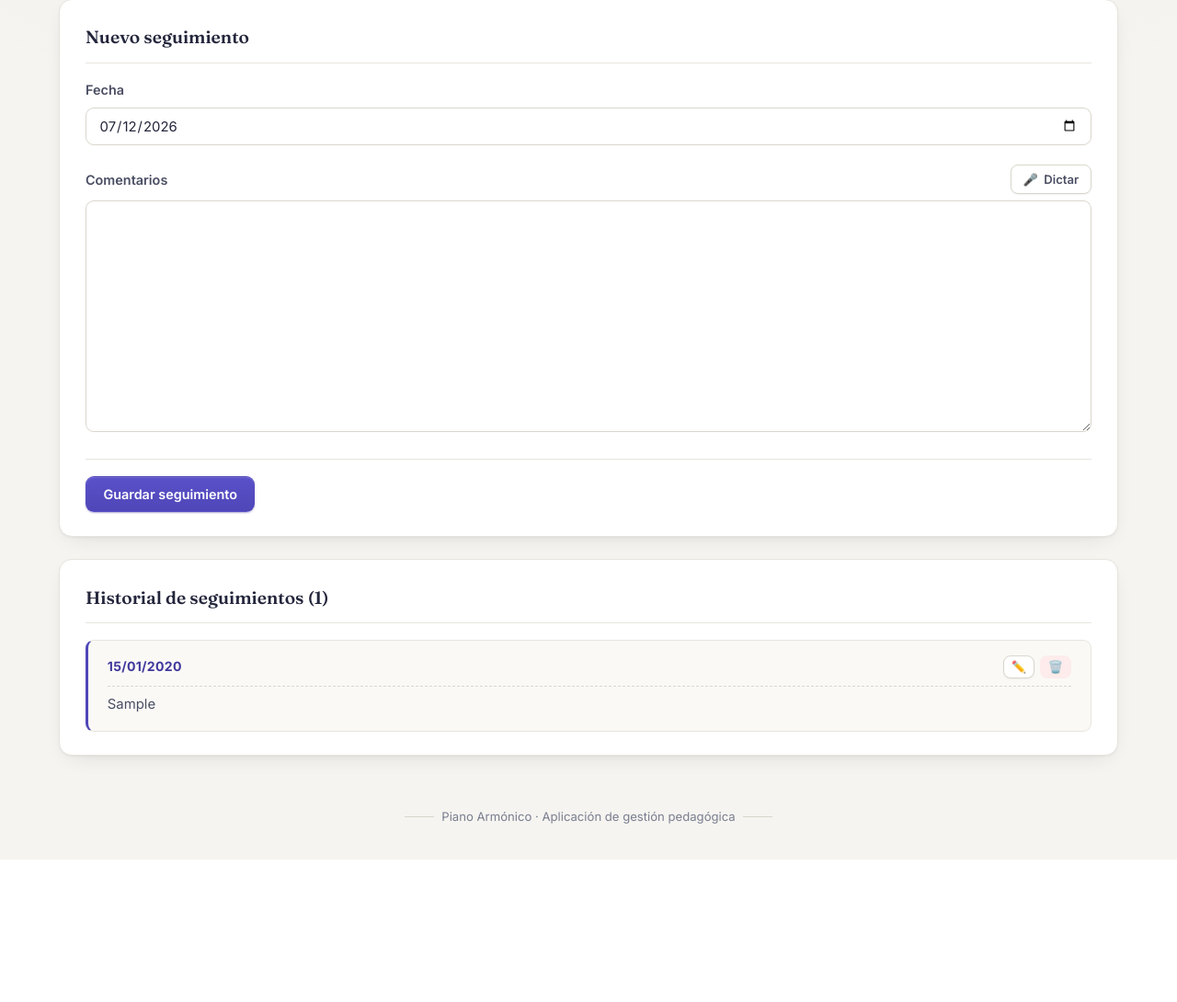
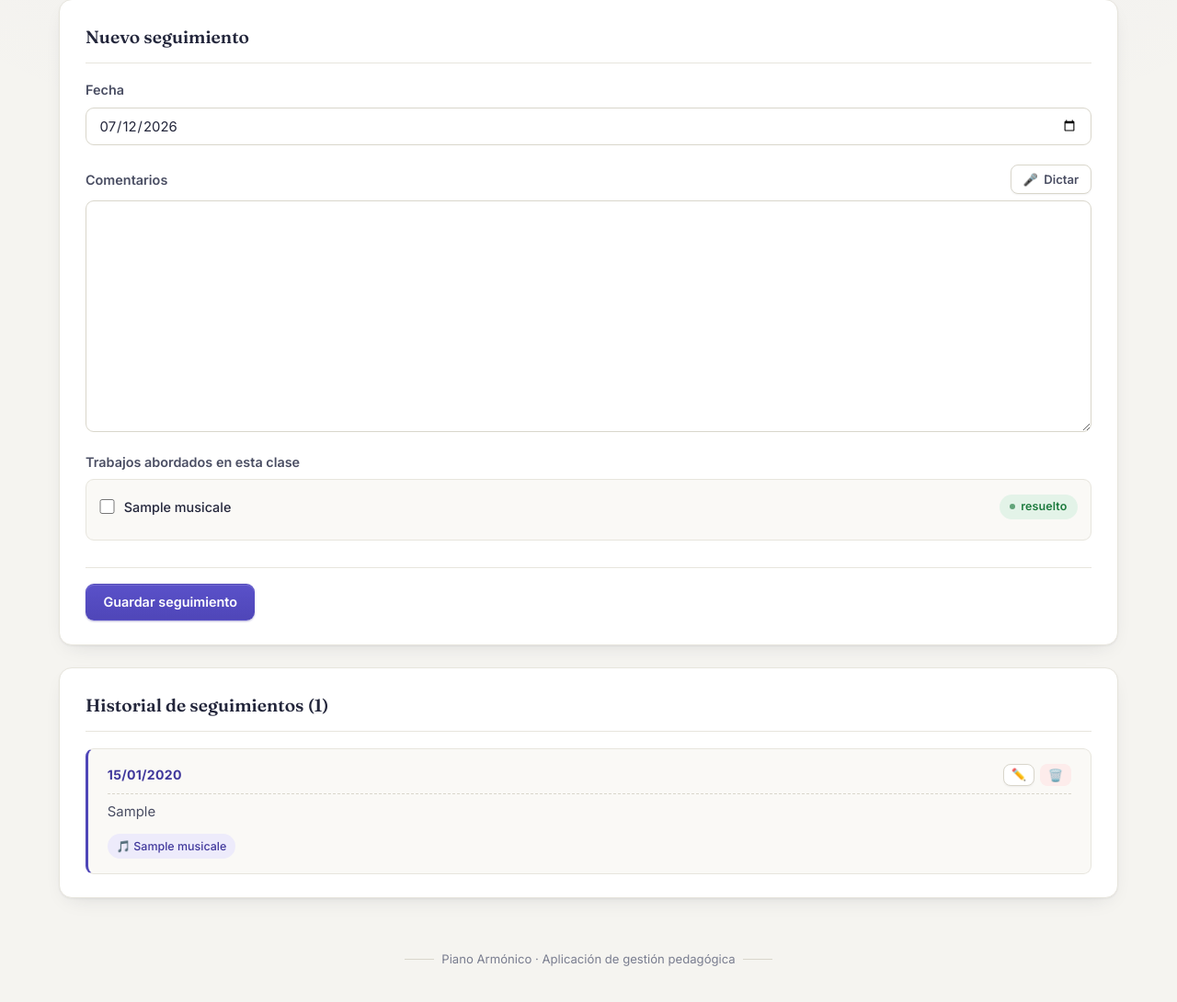
Before and after one commit to Pianowalker/Piano-Armonico---Pedagogic-Gestion, a Flask app: page /alumnos/1/seguimiento in a window 1280 px wide. Shown: the part 142-1232 px from the top of the page at 92% size. Before the commit the page ends 1077 px from the top, so only its background shows below. Run offline with Flask 3, Linux system fonts and the light colour scheme; tables that the repository leaves empty hold one stand-in row (values such as "Sample post").

Commit message:
Vincular seguimientos de clase con trabajos musicales
- Relacion muchos-a-muchos entre seguimientos y trabajos (tabla nueva,
  creada por db.create_all() sin migracion manual)
- Checkboxes de obras del alumno en el formulario de seguimiento
- Chips de obras abordadas en el historial de seguimientos
- Indicador "Trabajado en N clases" en cada trabajo del perfil
- Al guardar solo se enlazan obras que pertenecen al alumno

Co-Authored-By: Claude Opus 4.8 <noreply@anthropic.com>

```diff
--- a/app.py
+++ b/app.py
@@ -202,6 +202,21 @@ def perfil_alumno(id):
     )
 
 
+def trabajos_seleccionados(alumno):
+    """Devuelve los trabajos marcados en el form que pertenecen al alumno.
+    Filtrar por alumno evita que se enlace una obra ajena manipulando el form."""
+    ids = request.form.getlist('trabajos')
+    if not ids:
+        return []
+    ids_int = [int(i) for i in ids if i.isdigit()]
+    if not ids_int:
+        return []
+    return TrabajoMusical.query.filter(
+        TrabajoMusical.id.in_(ids_int),
+        TrabajoMusical.alumno_id == alumno.id,
+    ).all()
+
+
 @app.route('/alumnos/<int:id>/seguimiento', methods=['GET', 'POST'])
 def seguimiento_alumno(id):
     """Página de seguimiento clase a clase de un alumno"""
@@ -228,6 +243,7 @@ def seguimiento_alumno(id):
                 comentarios=comentarios,
                 alumno_id=alumno.id,
             )
+            seguimiento.trabajos = trabajos_seleccionados(alumno)
             db.session.add(seguimiento)
             db.session.commit()
             flash('Seguimiento guardado correctamente.', 'success')
@@ -240,10 +256,18 @@ def seguimiento_alumno(id):
         .all()
     )
 
+    trabajos = (
+        TrabajoMusical.query
+        .filter_by(alumno_id=alumno.id)
+        .order_by(TrabajoMusical.id.desc())
+        .all()
+    )
+
     return render_template(
         'seguimiento_alumno.html',
         alumno=alumno,
         seguimientos=seguimientos,
+        trabajos=trabajos,
         error=error,
         hoy=date.today().isoformat(),
     )
@@ -356,6 +380,7 @@ def editar_seguimiento(id):
                 except ValueError:
                     pass
             seguimiento.comentarios = comentarios
+            seguimiento.trabajos = trabajos_seleccionados(alumno)
             db.session.commit()
             flash('Seguimiento actualizado correctamente.', 'success')
             return redirect(url_for('seguimiento_alumno', id=alumno.id))
@@ -367,10 +392,18 @@ def editar_seguimiento(id):
         .all()
     )
 
+    trabajos = (
+        TrabajoMusical.query
+        .filter_by(alumno_id=alumno.id)
+        .order_by(TrabajoMusical.id.desc())
+        .all()
+    )
+
     return render_template(
         'seguimiento_alumno.html',
         alumno=alumno,
         seguimientos=seguimientos,
+        trabajos=trabajos,
         error=error,
         hoy=date.today().isoformat(),
         editando=seguimiento,
--- a/models.py
+++ b/models.py
@@ -8,6 +8,18 @@ from datetime import date
 from flask_sqlalchemy import SQLAlchemy
 
 db = SQLAlchemy()
+
+
+# Tabla de asociación muchos-a-muchos entre seguimientos y trabajos:
+# una clase puede trabajar varias obras y una obra aparece en varias clases.
+seguimiento_trabajo = db.Table(
+    'seguimiento_trabajo',
+    db.Column('seguimiento_id', db.Integer,
+              db.ForeignKey('seguimientos_clase.id'), primary_key=True),
+    db.Column('trabajo_id', db.Integer,
+              db.ForeignKey('trabajos_musicales.id'), primary_key=True),
+)
+
 
 class Alumno(db.Model):
     """Modelo de Alumno"""
@@ -72,5 +84,13 @@ class SeguimientoClase(db.Model):
     comentarios = db.Column(db.Text, nullable=False)
     alumno_id = db.Column(db.Integer, db.ForeignKey('alumnos.id'), nullable=False)
 
+    # Trabajos musicales abordados en esta clase (muchos-a-muchos).
+    trabajos = db.relationship(
+        'TrabajoMusical',
+        secondary=seguimiento_trabajo,
+        backref=db.backref('seguimientos', lazy='select'),
+        lazy='joined',
+    )
+
     def __repr__(self):
         return f'<SeguimientoClase {self.fecha} - Alumno {self.alumno_id}>'
--- a/static/style.css
+++ b/static/style.css
@@ -1112,6 +1112,65 @@ textarea::placeholder {
     font-size: 0.88rem;
 }
 
+.trabajo-clases {
+    margin-top: 0.6rem;
+    font-size: 0.82rem;
+    color: var(--muted);
+    font-weight: 500;
+}
+
+/* Checkboxes de trabajos en el formulario de seguimiento */
+.trabajos-check {
+    display: flex;
+    flex-direction: column;
+    gap: 0.4rem;
+    border: 1px solid var(--border);
+    border-radius: var(--radius-sm);
+    padding: 0.7rem 0.9rem;
+    background-color: var(--surface-2);
+}
+
+.trabajo-check {
+    display: flex;
+    align-items: center;
+    gap: 0.6rem;
+    cursor: pointer;
+    padding: 0.25rem 0;
+}
+
+.trabajo-check input {
+    width: 1.05rem;
+    height: 1.05rem;
+    flex-shrink: 0;
+    cursor: pointer;
+}
+
+.trabajo-check-titulo {
+    flex: 1;
+    font-weight: 500;
+    color: var(--ink);
+}
+
+/* Chips de trabajos abordados en el historial de seguimientos */
+.seguimiento-trabajos {
+    display: flex;
+    flex-wrap: wrap;
+    gap: 0.4rem;
+    margin-top: 0.7rem;
+}
+
+.chip-trabajo {
+    display: inline-flex;
+    align-items: center;
+    gap: 0.3rem;
+    padding: 0.2rem 0.6rem;
+    border-radius: 999px;
+    font-size: 0.78rem;
+    font-weight: 500;
+    background-color: var(--primary-soft);
+    color: var(--primary-dark);
+}
+
 /* ============================================================
    Seguimiento de clases
    ============================================================ */
--- a/templates/seguimiento_alumno.html
+++ b/templates/seguimiento_alumno.html
@@ -47,6 +47,24 @@
             <span id="dictado-estado" class="form-help dictado-estado" role="status" aria-live="polite"></span>
         </div>
 
+        {% if trabajos %}
+        <div class="form-group">
+            <label>Trabajos abordados en esta clase</label>
+            {% set marcados = request.form.getlist('trabajos') if request.form
+                              else (editando.trabajos | map(attribute='id') | map('string') | list if editando else []) %}
+            <div class="trabajos-check">
+                {% for t in trabajos %}
+                <label class="trabajo-check">
+                    <input type="checkbox" name="trabajos" value="{{ t.id }}"
+                           {% if t.id|string in marcados %}checked{% endif %}>
+                    <span class="trabajo-check-titulo">{{ t.titulo }}</span>
+                    <span class="badge {% if t.estado_estudio == 'resuelto' %}badge-success{% elif t.estado_estudio == 'en proceso' %}badge-warning{% else %}badge-info{% endif %}">{{ t.estado_estudio }}</span>
+                </label>
+                {% endfor %}
+            </div>
+        </div>
+        {% endif %}
+
         <div class="form-actions">
             <button type="submit" class="btn btn-primary">{% if editando %}Guardar cambios{% else %}Guardar seguimiento{% endif %}</button>
             {% if editando %}
@@ -79,6 +97,13 @@
             <div class="seguimiento-comentarios">
                 <p>{{ s.comentarios }}</p>
             </div>
+            {% if s.trabajos %}
+            <div class="seguimiento-trabajos">
+                {% for t in s.trabajos %}
+                <span class="chip-trabajo">🎵 {{ t.titulo }}</span>
+                {% endfor %}
+            </div>
+            {% endif %}
         </div>
         {% endfor %}
     </div>
```
Also changed, not shown: templates/perfil_alumno.html (+7 -0 lines).
